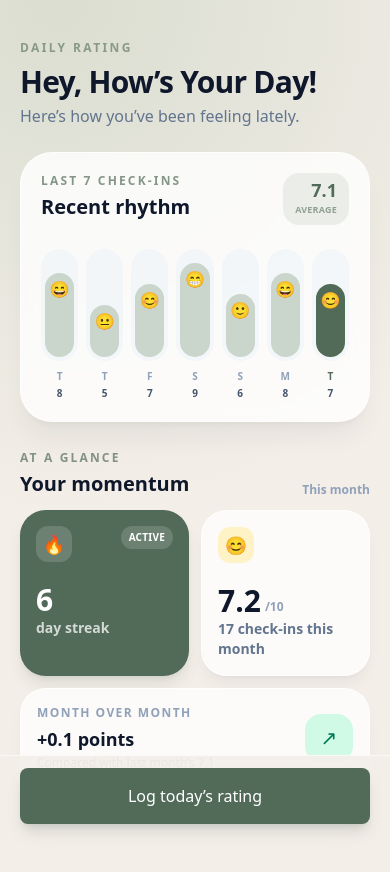
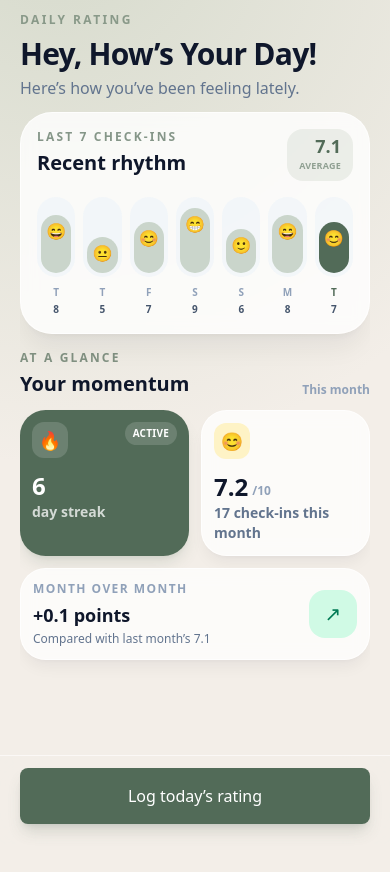
Before and after one commit to krishabbashyal/dailyrating, a React (Vite) app: page / in a window 390 px wide. Shown: the top 872 px of the page. After the commit the page ends 844 px from the top, so only its background shows below. Built offline with nearby package versions, Linux system fonts and the light colour scheme.

Commit message:
Lock app layout to iPhone viewport

```diff
--- a/index.html
+++ b/index.html
@@ -3,7 +3,11 @@
   <head>
     <meta charset="UTF-8" />
     <link rel="icon" type="image/svg+xml" href="%BASE_URL%favicon.svg" />
-    <meta name="viewport" content="width=device-width, initial-scale=1.0" />
+    <meta name="viewport" content="width=device-width, initial-scale=1.0, viewport-fit=cover" />
+    <meta name="theme-color" content="#e5ebe1" />
+    <meta name="mobile-web-app-capable" content="yes" />
+    <meta name="apple-mobile-web-app-capable" content="yes" />
+    <meta name="apple-mobile-web-app-status-bar-style" content="black-translucent" />
     <title>dailyrating</title>
   </head>
   <body>
--- a/src/App.tsx
+++ b/src/App.tsx
@@ -4,8 +4,8 @@ import RatingPage from "./pages/RatingPage";
 
 export default function App() {
   return (
-    <div>
-      <main className="mx-auto max-w-lg px-5">
+    <div className="h-[100dvh] overflow-hidden pt-[env(safe-area-inset-top)]">
+      <main className="mx-auto h-full max-w-lg overflow-hidden px-5">
         <Routes>
           <Route path="/" element={<HomePage />} />
           <Route path="/log" element={<RatingPage />} />
--- a/src/components/HistoryCard.tsx
+++ b/src/components/HistoryCard.tsx
@@ -10,7 +10,7 @@ export default function HistoryCard({ logs }: HistoryCardProps) {
   const average = recentLogs.reduce((total, log) => total + log.score, 0) / recentLogs.length;
 
   return (
-    <section className="mt-6 overflow-hidden rounded-[2rem] border border-white/70 bg-white/80 p-5 shadow-xl shadow-slate-900/5 backdrop-blur">
+    <section className="mt-3 overflow-hidden rounded-[2rem] border border-white/70 bg-white/80 p-4 shadow-xl shadow-slate-900/5 backdrop-blur">
       <div className="flex items-start justify-between">
         <div>
           <p className="text-xs font-bold uppercase tracking-[0.18em] text-brand-primary/70">Last 7 check-ins</p>
@@ -22,14 +22,14 @@ export default function HistoryCard({ logs }: HistoryCardProps) {
         </div>
       </div>
 
-      <div className="mt-6 flex items-end justify-between gap-2" aria-label="Recent rating trend">
+      <div className="mt-4 flex items-end justify-between gap-2" aria-label="Recent rating trend">
         {recentLogs.map((log) => {
           const date = parseLocalDate(log.date);
           const isToday = new Date().toDateString() === date.toDateString();
 
           return (
             <div key={log.date} className="flex min-w-0 flex-1 flex-col items-center">
-              <div className="flex h-28 w-full items-end justify-center rounded-full bg-slate-100/80 p-1">
+              <div className="flex h-20 w-full items-end justify-center rounded-full bg-slate-100/80 p-1">
                 <div
                   className={`flex w-full items-start justify-center rounded-full pt-2 transition-all ${isToday ? "bg-brand-primary" : "bg-brand-secondary/55"}`}
                   style={{ height: `${Math.max(32, log.score * 10)}%` }}
--- a/src/components/InsightsGrid.tsx
+++ b/src/components/InsightsGrid.tsx
@@ -42,7 +42,7 @@ export default function InsightsGrid({ logs }: InsightsGridProps) {
   const streak = getStreak(logs);
 
   return (
-    <section aria-labelledby="insights-heading" className="mt-7">
+    <section aria-labelledby="insights-heading" className="mt-4">
       <div className="mb-3 flex items-end justify-between">
         <div>
           <p className="text-xs font-bold uppercase tracking-[0.18em] text-brand-primary/70">At a glance</p>
@@ -52,25 +52,25 @@ export default function InsightsGrid({ logs }: InsightsGridProps) {
       </div>
 
       <div className="grid grid-cols-2 gap-3">
-        <article className="rounded-[1.6rem] bg-brand-primary p-4 text-white shadow-lg shadow-brand-primary/15">
+        <article className="rounded-[1.6rem] bg-brand-primary p-3 text-white shadow-lg shadow-brand-primary/15">
           <div className="flex items-start justify-between">
             <span className="flex h-9 w-9 items-center justify-center rounded-xl bg-white/15 text-lg">🔥</span>
             <span className="rounded-full bg-white/15 px-2 py-1 text-[10px] font-bold uppercase tracking-wide">Active</span>
           </div>
-          <p className="mt-5 text-3xl font-black">{streak}</p>
+          <p className="mt-3 text-2xl font-black">{streak}</p>
           <p className="text-sm font-semibold text-white/75">day streak</p>
         </article>
 
-        <article className="rounded-[1.6rem] border border-white/70 bg-white/75 p-4 shadow-lg shadow-slate-900/5 backdrop-blur">
+        <article className="rounded-[1.6rem] border border-white/70 bg-white/75 p-3 shadow-lg shadow-slate-900/5 backdrop-blur">
           <span className="flex h-9 w-9 items-center justify-center rounded-xl bg-amber-100 text-lg">{getRatingEmoji(currentAverage || 5)}</span>
-          <div className="mt-5 flex items-end gap-1">
-            <p className="text-3xl font-black text-slate-900">{currentAverage.toFixed(1)}</p>
+          <div className="mt-3 flex items-end gap-1">
+            <p className="text-2xl font-black text-slate-900">{currentAverage.toFixed(1)}</p>
             <span className="mb-1 text-xs font-bold text-slate-400">/10</span>
           </div>
           <p className="text-sm font-semibold text-slate-500">{currentMonth.length} check-ins this month</p>
         </article>
 
-        <article className="col-span-2 flex items-center justify-between rounded-[1.6rem] border border-white/70 bg-white/75 p-4 shadow-lg shadow-slate-900/5 backdrop-blur">
+        <article className="col-span-2 flex items-center justify-between rounded-[1.6rem] border border-white/70 bg-white/75 p-3 shadow-lg shadow-slate-900/5 backdrop-blur">
           <div>
             <p className="text-xs font-bold uppercase tracking-[0.12em] text-slate-400">Month over month</p>
             <p className="mt-1 text-lg font-extrabold text-slate-900">{difference >= 0 ? "+" : ""}{difference.toFixed(1)} points</p>
--- a/src/index.css
+++ b/src/index.css
@@ -7,14 +7,27 @@
   --mono: ui-monospace, Consolas, monospace;
 }
 
+html,
+body,
+#root {
+  height: 100%;
+  overflow: hidden;
+  overscroll-behavior: none;
+}
+
 body {
+  position: fixed;
+  inset: 0;
   min-width: 320px;
+  width: 100%;
   margin: 0;
   background:
-    radial-gradient(circle at 15% 0%, rgba(173, 191, 165, 0.35), transparent 32rem),
+    radial-gradient(circle at 15% -5rem, rgba(173, 191, 165, 0.42), transparent 34rem),
     #f3eee8;
+  background-attachment: fixed;
   color: #17201b;
   font-family: var(--sans);
+  touch-action: manipulation;
 }
 
 @theme {
--- a/src/pages/HomePage.tsx
+++ b/src/pages/HomePage.tsx
@@ -7,8 +7,8 @@ import { Link } from "react-router";
 
 const HomePage = () => {
   return (
-    <main className="min-h-screen overscroll-none pb-32">
-      <div className="pt-10">
+    <main className="h-full overflow-hidden pb-24">
+      <div className="pt-3">
         <GreetingBar />
         <HistoryCard logs={demoRatingLogs} />
         <InsightsGrid logs={demoRatingLogs} />
--- a/src/pages/RatingPage.tsx
+++ b/src/pages/RatingPage.tsx
@@ -3,16 +3,16 @@ import CustomButton from "../components/CustomButton";
 import { Link } from "react-router";
 const RatingPage = () => {
   return (
-    <main className="min-h-screen overscroll-none pb-28 pt-8">
+    <main className="h-full overflow-hidden pb-24 pt-4">
       <Link to="/" className="inline-flex h-11 w-11 items-center justify-center rounded-2xl bg-white/75 text-xl text-slate-700 shadow-sm" aria-label="Back to dashboard">
         ←
       </Link>
-      <div className="mt-10">
+      <div className="mt-6">
         <p className="text-xs font-bold uppercase tracking-[0.2em] text-brand-primary/60">Today’s check-in</p>
         <h1 className="mt-2 text-3xl font-black tracking-tight text-slate-900">How was your day?</h1>
         <p className="mt-2 font-medium text-slate-500">Move the slider to the feeling that fits best.</p>
       </div>
-      <div className="mt-8">
+      <div className="mt-5">
         <EmojiSlider />
       </div>
       <div className="fixed inset-x-0 bottom-0 border-t border-white/60 bg-[#f3eee8]/85 px-5 pb-[max(1.25rem,env(safe-area-inset-bottom))] pt-3 backdrop-blur-xl">
```
